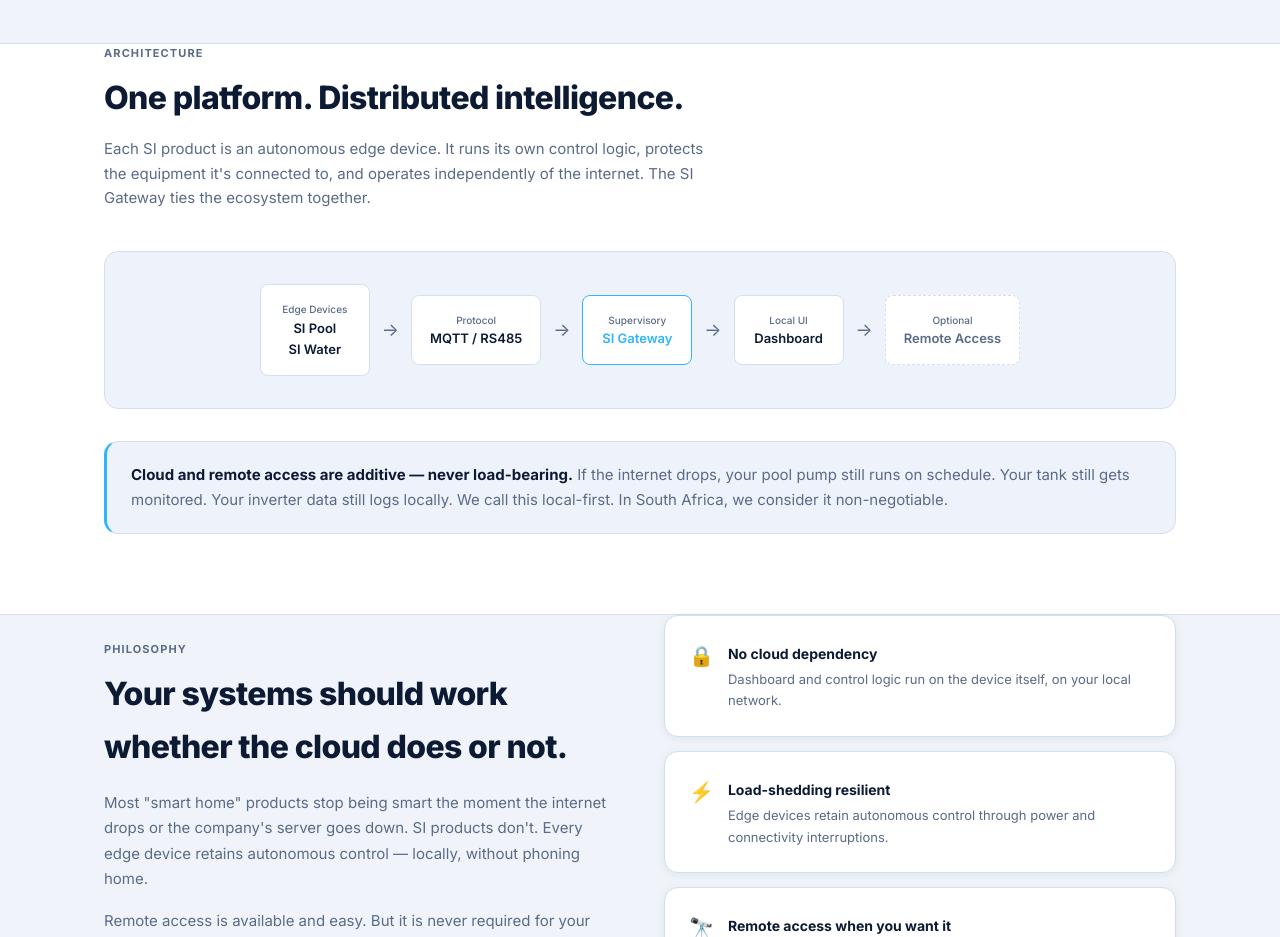
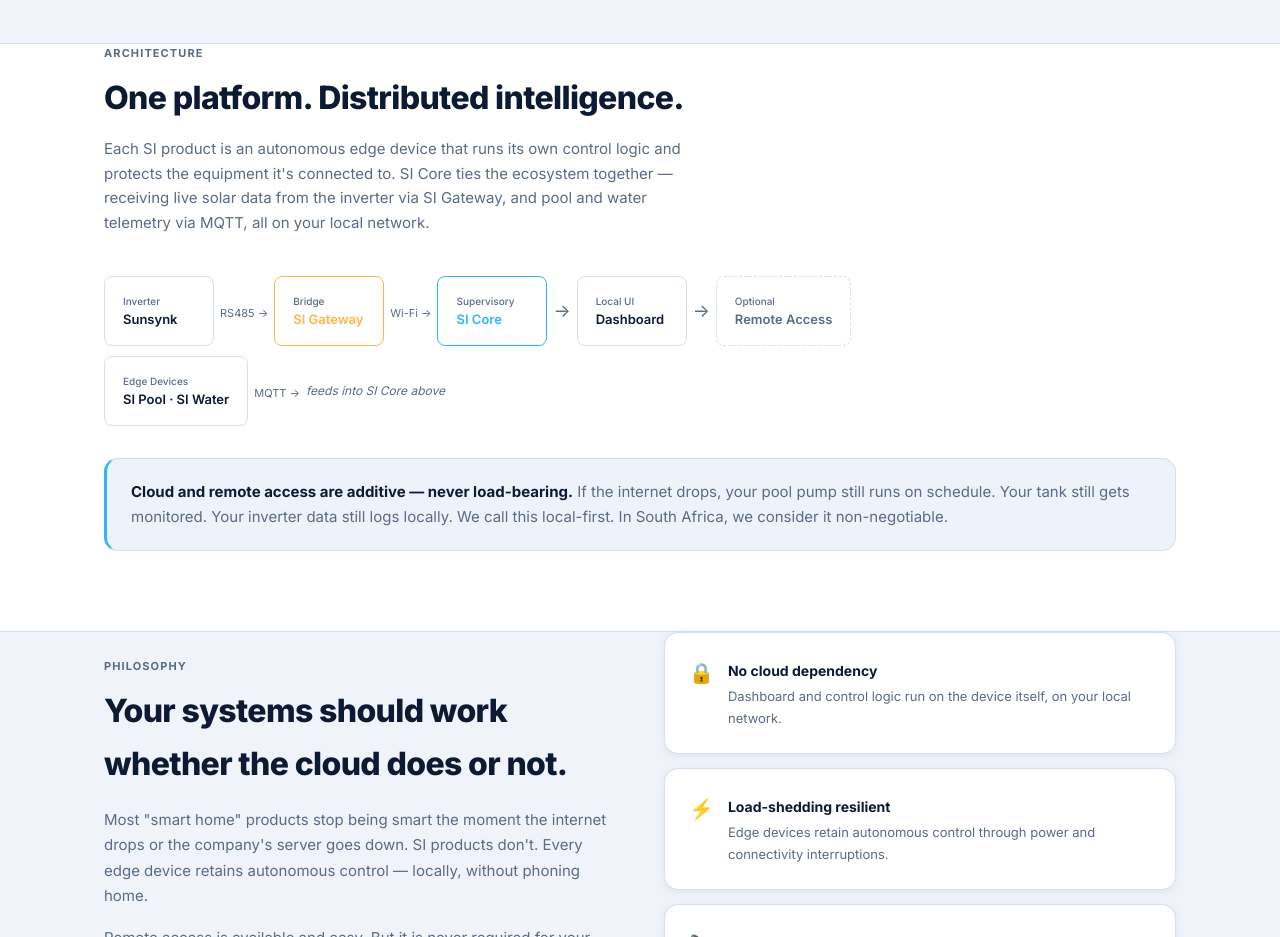
Before and after one commit to merv-gif/solaire-intelligence-site, a plain HTML site: page index.html in a window 1280 px wide. Shown: the part 1360-2297 px from the top of the page. Drawn offline with Linux system fonts and the light colour scheme.

Commit message:
updated home page

```diff
--- a/index.html
+++ b/index.html
@@ -148,36 +148,53 @@
       One platform. Distributed intelligence.
     </h2>
     <p style="color:var(--muted);max-width:600px;margin-bottom:40px;font-size:15px;line-height:1.65;">
-      Each SI product is an autonomous edge device. It runs its own control logic,
-      protects the equipment it's connected to, and operates independently of the
-      internet. The SI Gateway ties the ecosystem together.
+      Each SI product is an autonomous edge device that runs its own control logic and
+      protects the equipment it's connected to. SI Core ties the ecosystem together —
+      receiving live solar data from the inverter via SI Gateway, and pool and water
+      telemetry via MQTT, all on your local network.
     </p>
 
-    <div class="arch-diagram" style="margin-bottom:32px;">
-      <div class="arch-node">
-        <small>Edge Devices</small>
-        SI Pool<br>SI Water
+    <!-- Two-branch architecture diagram -->
+    <div style="margin-bottom:32px;">
+
+      <!-- Inverter branch -->
+      <div style="display:flex;align-items:center;gap:6px;margin-bottom:10px;flex-wrap:wrap;">
+        <div class="arch-node" style="min-width:110px;">
+          <small>Inverter</small>
+          Sunsynk
+        </div>
+        <div class="arch-arrow"><span style="font-size:11px;color:var(--muted);">RS485 →</span></div>
+        <div class="arch-node" style="min-width:110px;border-color:var(--gateway);color:var(--gateway);">
+          <small style="color:var(--muted);">Bridge</small>
+          SI Gateway
+        </div>
+        <div class="arch-arrow"><span style="font-size:11px;color:var(--muted);">Wi-Fi →</span></div>
+        <div class="arch-node accent" style="min-width:110px;">
+          <small>Supervisory</small>
+          SI Core
         </div>
         <div class="arch-arrow">→</div>
-      <div class="arch-node">
-        <small>Protocol</small>
-        MQTT / RS485
-      </div>
-      <div class="arch-arrow">→</div>
-      <div class="arch-node accent">
-        <small>Supervisory</small>
-        SI Gateway
-      </div>
-      <div class="arch-arrow">→</div>
-      <div class="arch-node">
+        <div class="arch-node" style="min-width:110px;">
           <small>Local UI</small>
           Dashboard
         </div>
         <div class="arch-arrow">→</div>
-      <div class="arch-node" style="border-style:dashed;color:var(--muted);">
+        <div class="arch-node" style="min-width:110px;border-style:dashed;color:var(--muted);">
           <small>Optional</small>
           Remote Access
         </div>
+      </div>
+
+      <!-- Pool / Water branch -->
+      <div style="display:flex;align-items:center;gap:6px;flex-wrap:wrap;">
+        <div class="arch-node" style="min-width:110px;">
+          <small>Edge Devices</small>
+          SI Pool · SI Water
+        </div>
+        <div class="arch-arrow"><span style="font-size:11px;color:var(--muted);">MQTT →</span></div>
+        <div style="font-size:12px;color:var(--muted);font-style:italic;">feeds into SI Core above</div>
+      </div>
+
     </div>
 
     <div class="callout">
```
Lines whose indentation alone changed are shown as unchanged.
